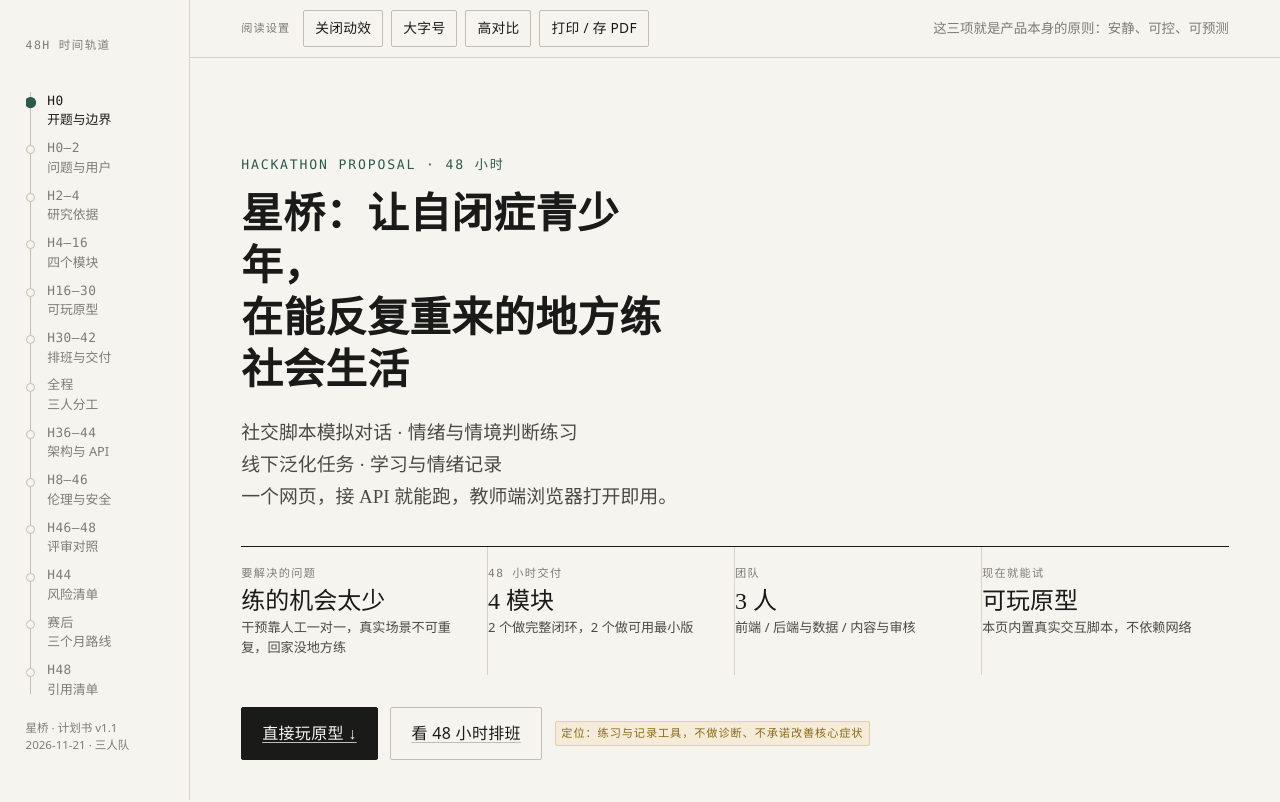
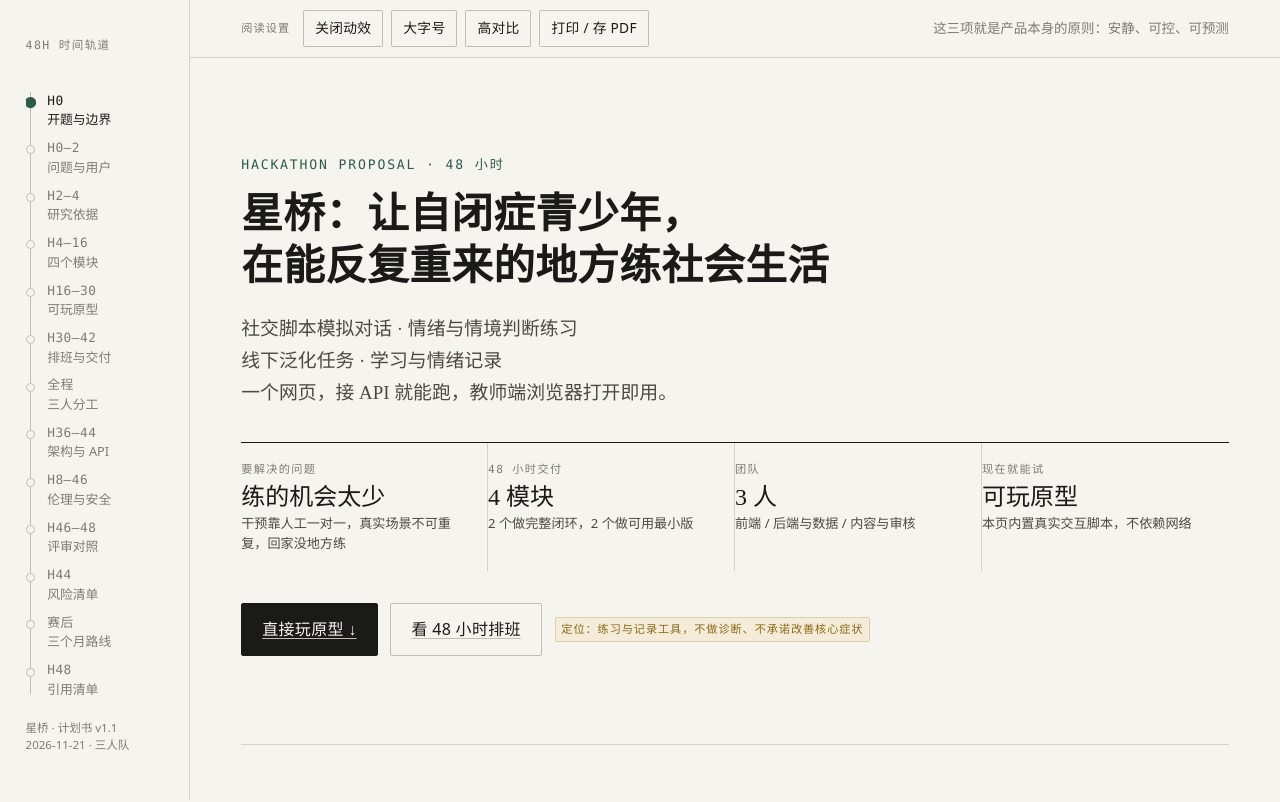
Before and after one commit to Ivan666jjj/xingqiao, a plain HTML site: page index.html in a window 1280 px wide. Shown: the top 802 px of the page. Drawn offline with Linux system fonts and the light colour scheme.

Commit message:
调整首屏标题行宽，避免中文断行

```diff
--- a/index.html
+++ b/index.html
@@ -110,7 +110,7 @@ section:last-of-type{border-bottom:0}
 
 /* ---------- 首屏 ---------- */
 .hero{padding-top:clamp(3.4rem,8vw,6rem);border-bottom:1px solid var(--rule)}
-.hero h1{max-width:22ch;margin-bottom:.5em}
+.hero h1{max-width:32ch;margin-bottom:.5em}
 .hero .sub{font-family:var(--serif);font-size:var(--step-1);color:var(--ink-2);
   max-width:52ch;margin-bottom:2rem;line-height:1.7}
 .facts{display:grid;grid-template-columns:repeat(auto-fit,minmax(170px,1fr));
```
Also changed, not shown: 星桥_黑客松计划书_20261121.html (+1 -1 lines).
